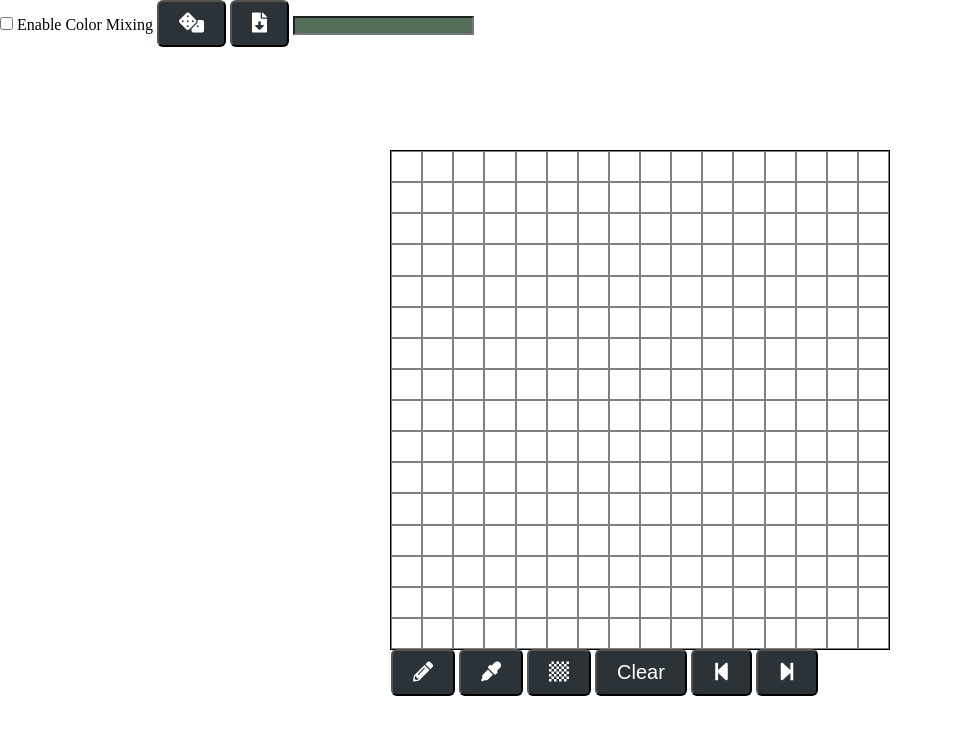
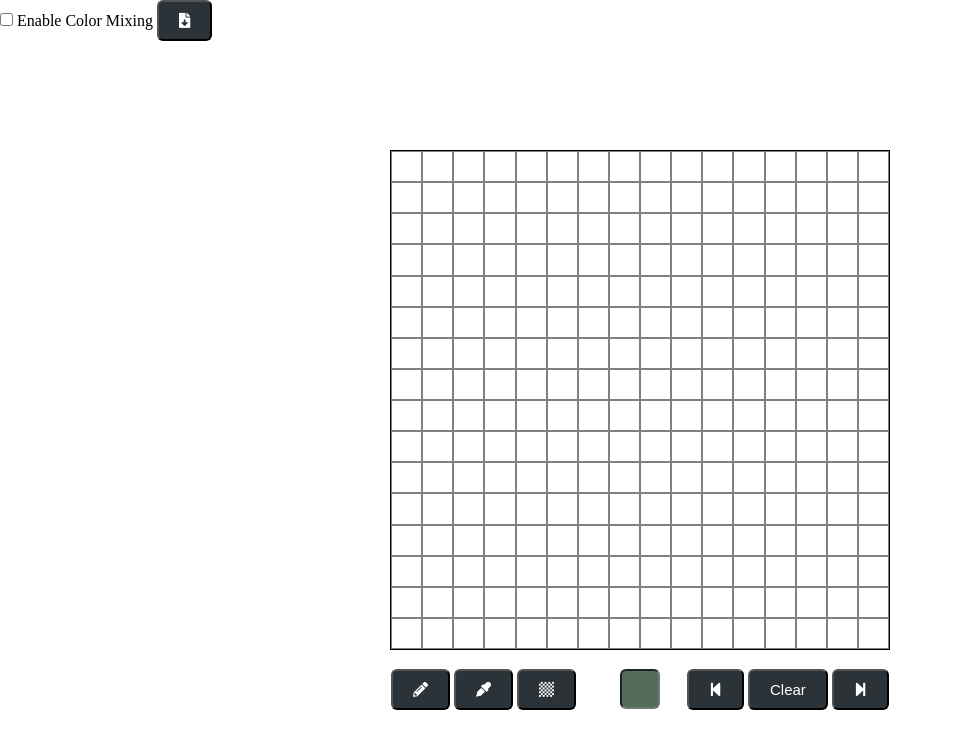
Before and after one commit to Shadow43375/8-Bit-Painter, a website: page index.html in a window 1280 px wide. Shown: the whole page, without its empty margins (0-953 px from the left). Drawn offline with Linux system fonts and the light colour scheme.

Commit message:
added undo/redo keyboard shortcuts

```diff
--- a/app.js
+++ b/app.js
@@ -72,6 +72,11 @@ function downClickCell() {
 	   		floodFill(this.coordinates[0], this.coordinates[1], cellColorOnAlive, this.style.backgroundColor);
 	}
 
+	else if(mode === 'random') {
+		randomizeGrid(row, 0.50);
+	    addState();
+	}
+
 }
 
 
@@ -142,6 +147,10 @@ brush.prototype.changeMode = function(newMode) {
 	else if(newMode === "lineTool") {
 		mode = newMode;
 	    changeCursor("url('resources/pencil-cursor.png'), auto");
+	}
+	else if(newMode === "random") {
+		mode = newMode;
+		changeCursor("url('resources/pencil-cursor.png'), auto");
 	}
     else {
     	console.log("ERROR: " + newMode + "is not a valid brush mode");
@@ -506,11 +515,6 @@ for(let i=0; i<numberOfRows;i++) {
 state.stateArray.push(makeGridCopy(row));
 
 
-document.getElementById('randomButton').addEventListener('click', function(){
-	randomizeGrid(row, 0.50);
-    addState();
-});
-
 function randomizeGrid(matrix, percentEmpty) {
     let numberOfRows = matrix.length;
     let numberOfColumns = matrix[0].length
@@ -571,12 +575,22 @@ document.getElementById('exportButton').addEventListener('click', function() {
     	myFrame.classList.remove('hidden');
 });
 
+window.addEventListener("keydown", event => {
+    if (event.key.toLowerCase() == "z" && event.shiftKey && event.ctrlKey) {
+      redo();
+    }
+
+    else if(event.key.toLowerCase() == "z" && event.ctrlKey) {
+    	undo();
+    }
+
+  });
+
 
 document.getElementById('paintButton').addEventListener('click', function() {
 	brush.prototype.changeMode('erase');
 	document.getElementById('paintButton').classList.add('hidden');
 	document.getElementById('eraseButton').classList.remove('hidden');
-	// brush.prototype.changeMode('paint');
 });
 
 document.getElementById('colorPickerButton').addEventListener('click', function() {
@@ -599,12 +613,17 @@ document.getElementById('eraseButton').addEventListener('click', function() {
     brush.prototype.changeMode('rectangleTool');
 	document.getElementById('eraseButton').classList.add('hidden');
 	document.getElementById('rectangleButton').classList.remove('hidden');
-	// brush.prototype.changeMode('erase');
 });
 
 document.getElementById('floodFillButton').addEventListener('click', function(){
+	brush.prototype.changeMode('random');
+	document.getElementById('floodFillButton').classList.add('hidden');
+	document.getElementById('randomButton').classList.remove('hidden');
+});
+
+document.getElementById('randomButton').addEventListener('click', function(){
 	brush.prototype.changeMode('paint');
-	document.getElementById('floodFillButton').classList.add('hidden');
+	document.getElementById('randomButton').classList.add('hidden');
 	document.getElementById('paintButton').classList.remove('hidden');
 });
 
@@ -641,8 +660,8 @@ document.getElementById('clearButton').addEventListener('click', function() {
 		clearSates();
 });
 
-document.getElementById('undoButton').addEventListener('click', function() {
-   if(state.stateArray[state.stateIndex - 1]) {
+function undo() {
+  if(state.stateArray[state.stateIndex - 1]) {
 	   state.stateIndex--;
 	   for(let i = 0; i<numberOfRows; i++) {
 	     for(let j = 0; j<numberOfColumns; j++) {
@@ -650,9 +669,11 @@ document.getElementById('undoButton').addEventListener('click', function() {
 	    }
 	  }
    }
-});
+}
 
-document.getElementById('redoButton').addEventListener('click', function() {
+document.getElementById('undoButton').addEventListener('click', undo);
+
+function redo() {
    if(state.stateArray[state.stateIndex + 1]) {
 	   state.stateIndex++;
 	   for(let i = 0; i<numberOfRows; i++) {
@@ -661,7 +682,9 @@ document.getElementById('redoButton').addEventListener('click', function() {
 	    }
 	  }
    }
-});
+}
+
+document.getElementById('redoButton').addEventListener('click', redo);
 
 
 document.getElementById('overlayExitIcon').addEventListener('click', function() {
--- a/index.html
+++ b/index.html
@@ -17,29 +17,31 @@
     <div id="interfaceArea">
 		<div id='container'>
 		</div>
-		<div>
-		    <div id=""> </div>
+		<div id='mainControlsDiv'>
+			<section id="brushButtonsArea">
 				<button class="brushControlButton" id='paintButton'><i class="fa fa-pencil-alt"></i></button>
 				<button class="brushControlButton hidden" id='rectangleButton'><i class="fa fa-square"></i></button>
 				<button class="brushControlButton hidden" id='eraseButton'><i class="fa fa-eraser"></i></button>
 				<button class="brushControlButton hidden" id='lineButton'><i class="fa fa-arrows-alt-h"></i></button>
 				<button class="brushControlButton hidden" id='floodFillButton'><i class="fa fa-fill-drip"></i></button>
+				<button class="hidden" id='randomButton'><i class="fa fa-dice"></i></button>
 				<button class="brushControlButton" id='colorPickerButton'><i class="fa fa-eye-dropper"></i></button>
 				<button class="brushControlButton" id='gridToggleButton'><i class="fa fa-chess-board"></i></button>
+			</section>
+			<section id="colorSettingsArea"><input class="jscolor {onFineChange:'update(this)', valueElement:null,value:'536d59'}" id='colorPicker'></button></section>
+			<section id="stateControlPanel">
+			    <button id='undoButton'><i class="fa fa-step-backward"></i></button>
 				<button id='clearButton'>Clear</button>
-		    <button id='undoButton'><i class="fa fa-step-backward"></i></button>
 			    <button id='redoButton'><i class="fa fa-step-forward"></i></button>
+			</section>
 		</div>
     </div>
 
 
 	<input id="colorMixingCheckBox" type="checkbox" name="colorMixing" value="NonMxing"> Enable Color Mixing
-	<button id='randomButton'><i class="fa fa-dice"></i></button>
 	<button id='exportButton'><i class="fa fa-file-download"></i></button>
 
 
-
-    <input class="jscolor {onFineChange:'update(this)', valueElement:null,value:'536d59'}" id='colorPicker'></button>
     <canvas id="myCanvas" style="display: none">
     Your browser does not support the HTML5 canvas tag.</canvas>
 
--- a/style.css
+++ b/style.css
@@ -37,21 +37,49 @@
 }
 
 button {
-  -webkit-border-radius: 28;
-  -moz-border-radius: 28;
+  -webkit-border-radius: 6;
+  -moz-border-radius: 6;
   border-radius: 6px;
   font-family: Arial;
   color: #ffffff;
-  font-size: 20px;
+  font-size: 15px;
   background: #2b3338;
   padding: 10px 20px 10px 20px;
   text-decoration: none;
-  cursor: pointer;
 }
 
 button:hover {
   background: #575757;
   text-decoration: none;
+}
+
+#mainControlsDiv {
+	display: flex;
+	justify-content: space-between;
+	padding-top: 20px;
+}
+
+
+#brushButtonsArea, #stateControlPanel {
+	display: inline-block;
+	width: 49%;
+/*	text-align: center;*/
+}
+
+#brushButtonsArea {
+	text-align: left;
+}
+
+#stateControlPanel {
+	text-align: right;
+}
+
+#colorPicker {
+	width: 40px;
+	height: 40px;
+  -webkit-border-radius: 6;
+  -moz-border-radius: 6;
+  border-radius: 6px;
 }
 
 .hidden {
```
Lines whose indentation alone changed are shown as unchanged.
